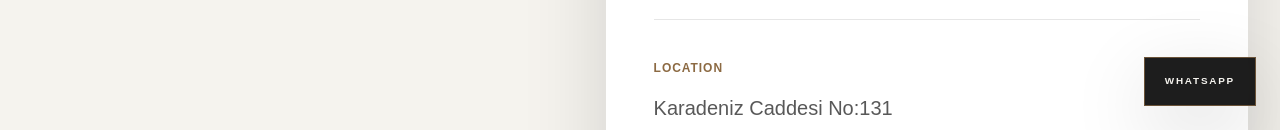
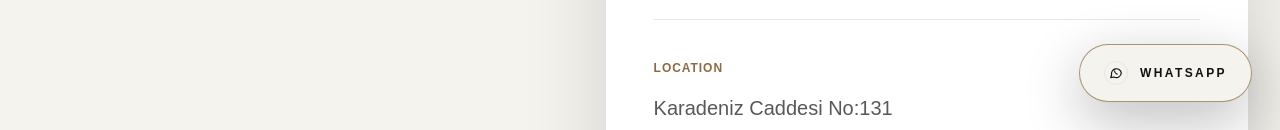
Before and after one commit to tahabaki6134/ardicdf-website, a Next.js app: page /contact in a window 1280 px wide. Shown: the part 670-800 px from the top of the page. Built offline with nearby package versions, Linux system fonts and the light colour scheme; no server answers.

Commit message:
Improve floating WhatsApp button visibility

```diff
--- a/components/floating-whatsapp-button.tsx
+++ b/components/floating-whatsapp-button.tsx
@@ -9,12 +9,28 @@ export function FloatingWhatsAppButton() {
       rel="noreferrer"
       aria-label="Contact Ardic Design and Fabrication on WhatsApp"
       data-track-location="floating"
-      className="fixed bottom-4 right-4 z-40 inline-flex h-12 w-12 items-center justify-center border border-bronze/70 bg-ink/95 text-[0.62rem] font-semibold uppercase tracking-[0.18em] text-porcelain shadow-soft backdrop-blur transition duration-300 hover:border-bronze hover:bg-bronze hover:text-ink focus:outline-none focus:ring-2 focus:ring-bronze focus:ring-offset-2 focus:ring-offset-porcelain sm:bottom-6 sm:right-6 sm:h-auto sm:w-auto sm:px-5 sm:py-4"
+      className="fixed bottom-5 right-5 z-50 inline-flex h-14 w-14 items-center justify-center rounded-full border border-bronze/70 bg-porcelain text-ink shadow-[0_18px_55px_rgba(17,17,17,0.28)] transition duration-300 hover:-translate-y-0.5 hover:border-bronze hover:bg-bronze hover:text-porcelain focus:outline-none focus:ring-2 focus:ring-bronze focus:ring-offset-2 focus:ring-offset-porcelain sm:bottom-7 sm:right-7 sm:h-auto sm:w-auto sm:gap-3 sm:rounded-full sm:px-6 sm:py-4"
     >
-      <span className="sm:hidden" aria-hidden="true">
-        WA
+      <span
+        aria-hidden="true"
+        className="inline-flex h-6 w-6 items-center justify-center rounded-full border border-current/35"
+      >
+        <svg
+          viewBox="0 0 24 24"
+          className="h-3.5 w-3.5"
+          fill="none"
+          stroke="currentColor"
+          strokeWidth="2"
+          strokeLinecap="round"
+          strokeLinejoin="round"
+        >
+          <path d="M21 11.5a8.4 8.4 0 0 1-12.5 7.3L3 20l1.4-5A8.4 8.4 0 1 1 21 11.5Z" />
+          <path d="M9.5 8.5c.2 2.7 1.7 4.5 4.4 5.4" />
+        </svg>
       </span>
-      <span className="hidden sm:inline">WhatsApp</span>
+      <span className="hidden text-xs font-bold uppercase tracking-[0.2em] sm:inline">
+        WhatsApp
+      </span>
     </a>
   );
 }
```
